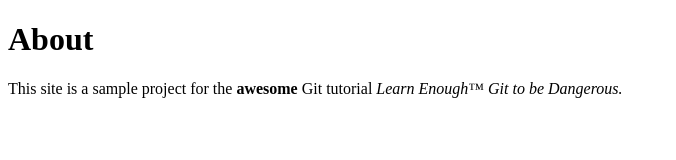
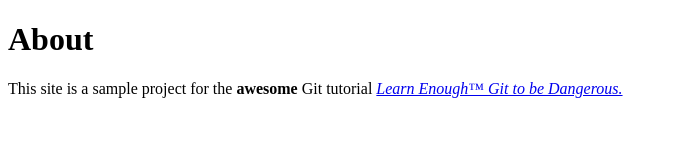
Before and after one commit to sarniititem/website, a plain HTML site: page about.html in a window 1280 px wide. Shown: the whole page, without its empty margins (0-676 px from the left). Drawn offline with Linux system fonts and the light colour scheme.

Commit message:
Add link to tutorial title

```diff
--- a/about.html
+++ b/about.html
@@ -7,7 +7,7 @@
     <h1>About</h1>
     <p>
       This site is a sample project for the <strong>awesome</strong>
-      Git tutorial <em>Learn Enough™ Git to be Dangerous.</em>
+      Git tutorial <a href="http://learnenough.com/git-tutorial"><em>Learn Enough™ Git to be Dangerous.</em></a>
     </p>
   </body>
 </html>
```
